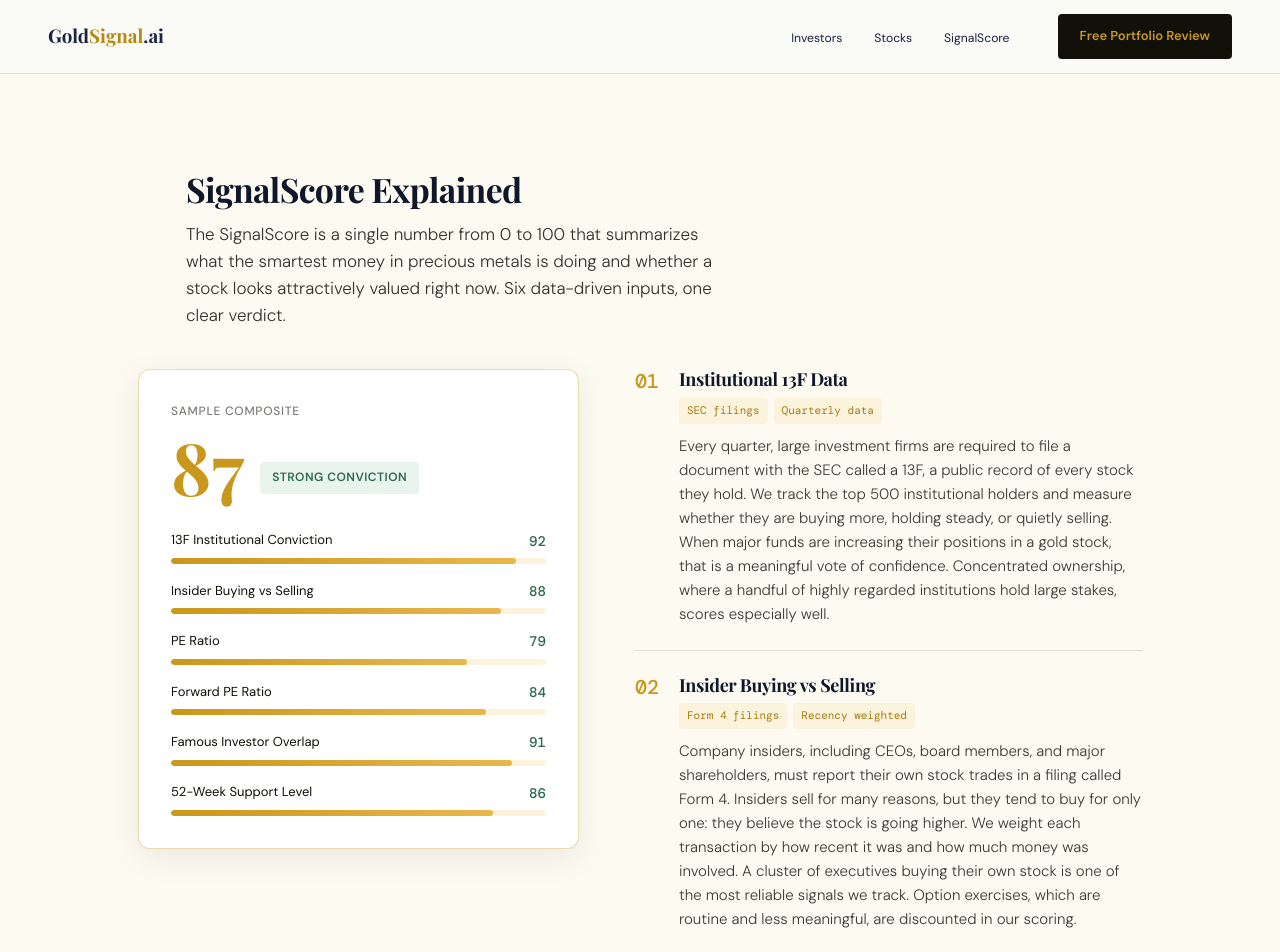
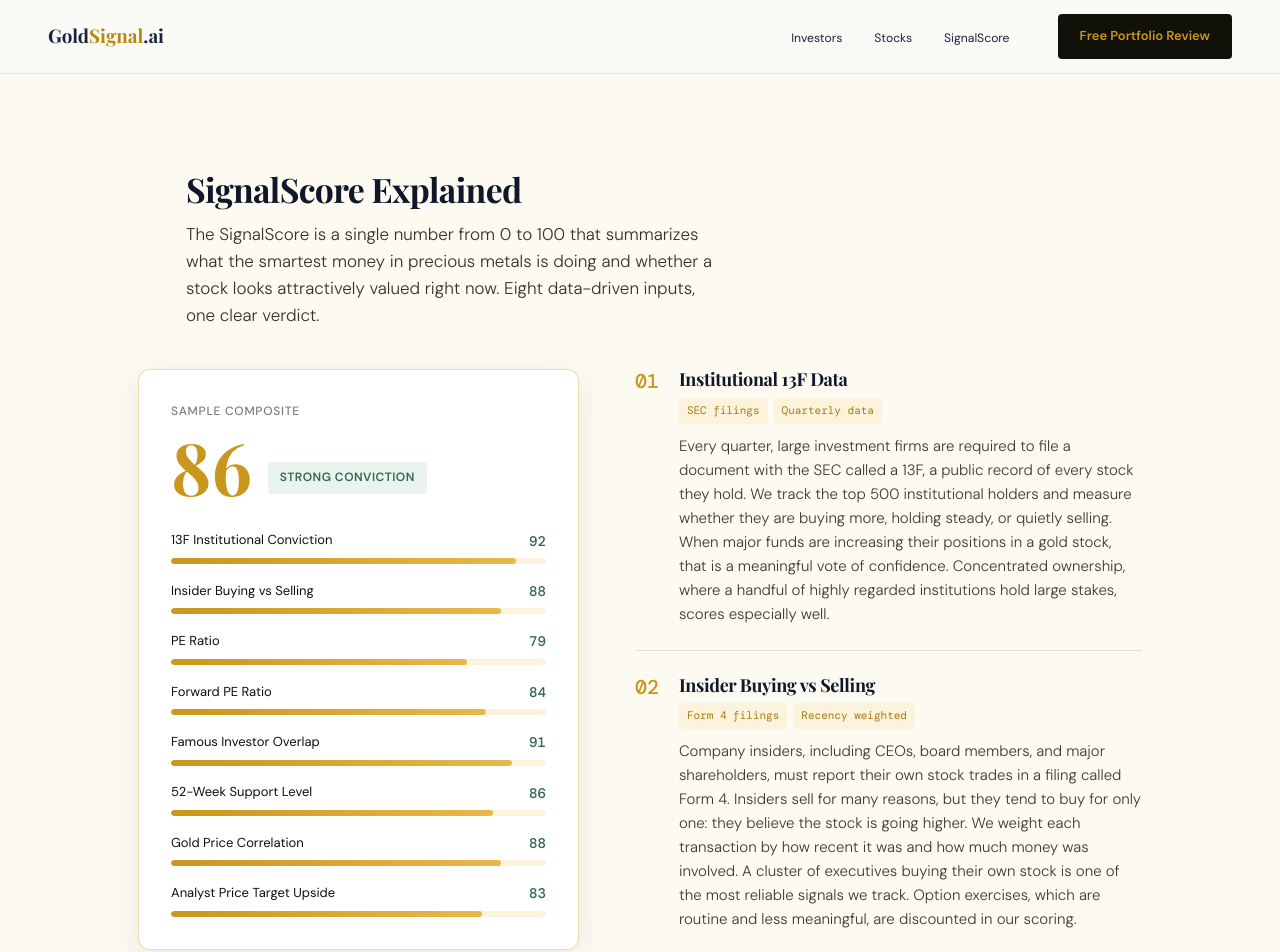
Before and after one commit to jonbinder/gold-signal, a Next.js app: page /signalscore in a window 1280 px wide. Shown: the top 952 px of the page. Built offline with nearby package versions, Linux system fonts and the light colour scheme; a web font is replaced by a local one.

Commit message:
content: add SignalScore components 07 and 08
Add Gold Price Correlation and Analyst Price Target Upside metrics, extend the sample widget to eight inputs, and recalculate the composite score.

```diff
--- a/src/app/(main)/signalscore/page.tsx
+++ b/src/app/(main)/signalscore/page.tsx
@@ -104,7 +104,56 @@ const METRICS = [
       </>
     ),
   },
+  {
+    num: "07",
+    title: "Gold Price Correlation",
+    tags: ["Price leverage", 'Upside "Torque"'],
+    desc: (
+      <>
+        Not all gold stocks respond the same to a rising gold price environment. Some miners are
+        poorly hedged, badly managed, or structured in ways that cause them to barely move when the
+        price of gold rallies. Gold Price Correlation measures how closely a stock actually tracks
+        the price of gold over time. A high correlation means investors are getting more leverage
+        to gold when they buy the stock, which is the whole point of owning gold equities over the
+        physical metal. A low correlation is a red flag that something structural is muting the
+        relationship. We reward stocks that move with gold the way they should. For example Agnico
+        Eagle Mines has a long-standing policy of no forward gold sales or hedging to maintain full
+        exposure to the gold price.
+      </>
+    ),
+  },
+  {
+    num: "08",
+    title: "Analyst Price Target Upside",
+    tags: ["Analyst consensus", "Forward looking"],
+    desc: (
+      <>
+        Independent analysts who cover gold and silver stocks publish price targets based on their
+        own financial models, site visits, and management meetings. We take the average of these
+        targets and compare it to where the stock trades today. The gap between the two is the
+        implied upside. A stock trading well below where analysts collectively think it should be
+        priced is worth paying attention to, especially when that view is shared across multiple
+        firms rather than driven by a single outlier. This component adds an independent outside
+        perspective that is distinct from our own valuation metrics.
+      </>
+    ),
+  },
 ] as const;
+
+const SUB_SCORES = [
+  { label: "13F Institutional Conviction", value: 92 },
+  { label: "Insider Buying vs Selling", value: 88 },
+  { label: "PE Ratio", value: 79 },
+  { label: "Forward PE Ratio", value: 84 },
+  { label: "Famous Investor Overlap", value: 91 },
+  { label: "52-Week Support Level", value: 86 },
+  { label: "Gold Price Correlation", value: 88 },
+  { label: "Analyst Price Target Upside", value: 83 },
+] as const;
+
+const SAMPLE_COMPOSITE = Math.round(
+  SUB_SCORES.reduce((sum, item) => sum + item.value, 0) / SUB_SCORES.length,
+);
 
 export default function SignalScorePage() {
   return (
@@ -114,7 +163,7 @@ export default function SignalScorePage() {
           <h1 className="section-header__title">SignalScore Explained</h1>
           <p className="section-header__sub">
             The SignalScore is a single number from 0 to 100 that summarizes what the smartest money
-            in precious metals is doing and whether a stock looks attractively valued right now. Six
+            in precious metals is doing and whether a stock looks attractively valued right now. Eight
             data-driven inputs, one clear verdict.
           </p>
         </header>
@@ -122,52 +171,19 @@ export default function SignalScorePage() {
           <aside className="explained__score-panel">
             <p className="explained__score-label">Sample composite</p>
             <div className="explained__score-header">
-              <p className="explained__score-value">87</p>
+              <p className="explained__score-value">{SAMPLE_COMPOSITE}</p>
               <span className="explained__rating-badge">Strong Conviction</span>
             </div>
             <ul className="sub-scores">
-              <li className="sub-score">
-                <span className="sub-score__label">13F Institutional Conviction</span>
-                <span className="mono sub-score__value">92</span>
-                <span className="sub-score__bar">
-                  <span className="sub-score__fill" style={{ width: "92%" }} />
-                </span>
-              </li>
-              <li className="sub-score">
-                <span className="sub-score__label">Insider Buying vs Selling</span>
-                <span className="mono sub-score__value">88</span>
-                <span className="sub-score__bar">
-                  <span className="sub-score__fill" style={{ width: "88%" }} />
-                </span>
-              </li>
-              <li className="sub-score">
-                <span className="sub-score__label">PE Ratio</span>
-                <span className="mono sub-score__value">79</span>
-                <span className="sub-score__bar">
-                  <span className="sub-score__fill" style={{ width: "79%" }} />
-                </span>
-              </li>
-              <li className="sub-score">
-                <span className="sub-score__label">Forward PE Ratio</span>
-                <span className="mono sub-score__value">84</span>
-                <span className="sub-score__bar">
-                  <span className="sub-score__fill" style={{ width: "84%" }} />
-                </span>
-              </li>
-              <li className="sub-score">
-                <span className="sub-score__label">Famous Investor Overlap</span>
-                <span className="mono sub-score__value">91</span>
-                <span className="sub-score__bar">
-                  <span className="sub-score__fill" style={{ width: "91%" }} />
-                </span>
-              </li>
-              <li className="sub-score">
-                <span className="sub-score__label">52-Week Support Level</span>
-                <span className="mono sub-score__value">86</span>
-                <span className="sub-score__bar">
-                  <span className="sub-score__fill" style={{ width: "86%" }} />
-                </span>
-              </li>
+              {SUB_SCORES.map((item) => (
+                <li key={item.label} className="sub-score">
+                  <span className="sub-score__label">{item.label}</span>
+                  <span className="mono sub-score__value">{item.value}</span>
+                  <span className="sub-score__bar">
+                    <span className="sub-score__fill" style={{ width: `${item.value}%` }} />
+                  </span>
+                </li>
+              ))}
             </ul>
           </aside>
           <ol className="explained__metrics">
```
